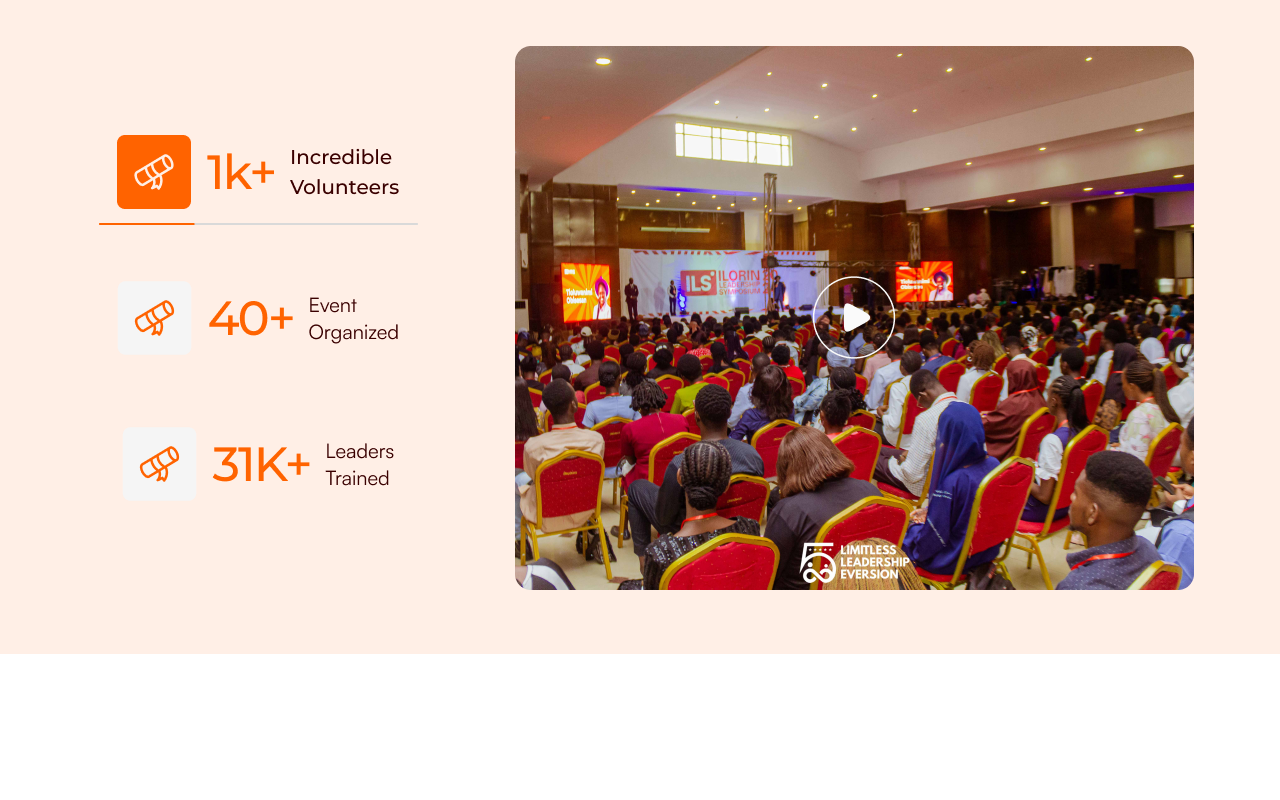
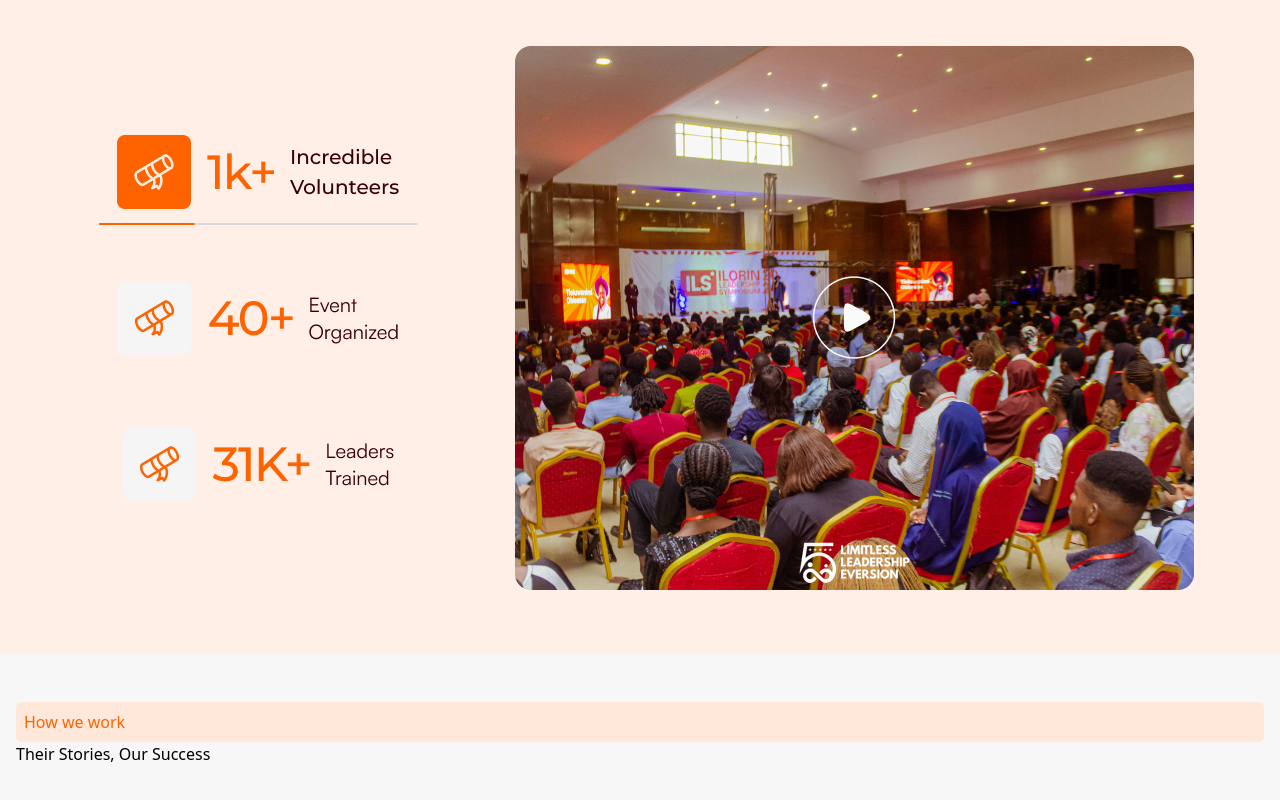
Before and after one commit to Developerfiyin/LLE-website, a React (Vite) app: page / in a window 1280 px wide. Shown: the part 5980-6780 px from the top of the page. Before the commit the page ends 6634 px from the top, so only its background shows below. Built offline with nearby package versions, Linux system fonts and the light colour scheme.

Commit message:
Added Testimonials section

```diff
--- a/src/App.jsx
+++ b/src/App.jsx
@@ -6,6 +6,7 @@ import Vision from './Components/vision'
 import  About from './Components/about'
 import './App.css'
 import Activities from './Components/Activities'
+import Testimonials from './Components/Testimonials'
 
 const App =() => {
 
@@ -60,6 +61,7 @@ return (
    <Vision/>
    <About/>
    <Activities/>
+   <Testimonials/>
 
   </>
 )
--- a/src/Components/Testimonials.jsx
+++ b/src/Components/Testimonials.jsx
@@ -0,0 +1,13 @@
+import React from 'react'
+
+const Testimonials = () => {
+  return (
+    <div className='bg-[#f8f7f7] py-12 p-4 '>
+      <p className='bg-[#ffe8d9] text-[#ff6300] rounded-md mx-auto  p-2 ml-0'>How we work</p>
+          <h2>Their Stories, Our Success</h2>
+
+        </div>
+  )
+}
+
+export default Testimonials
```
